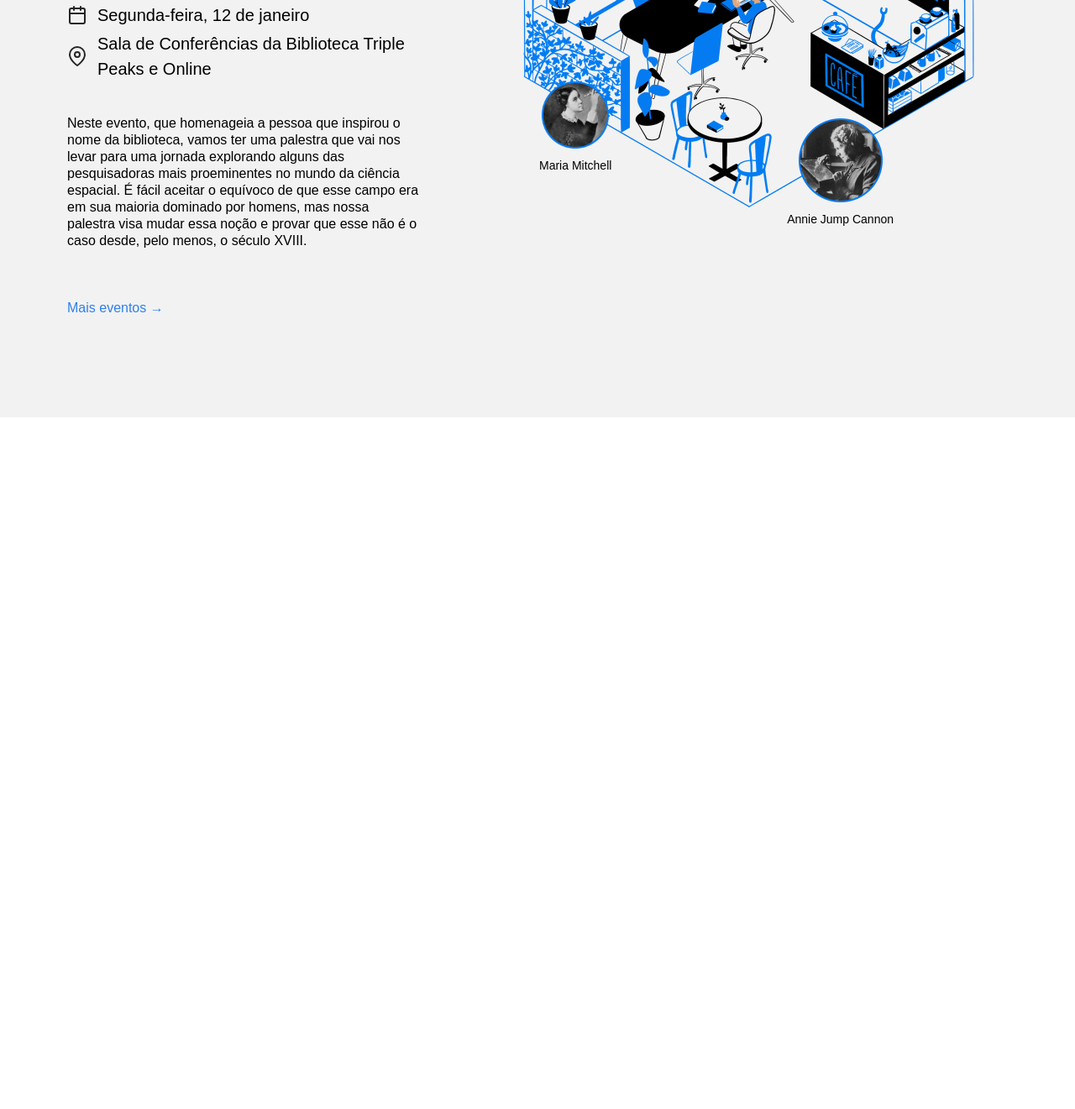
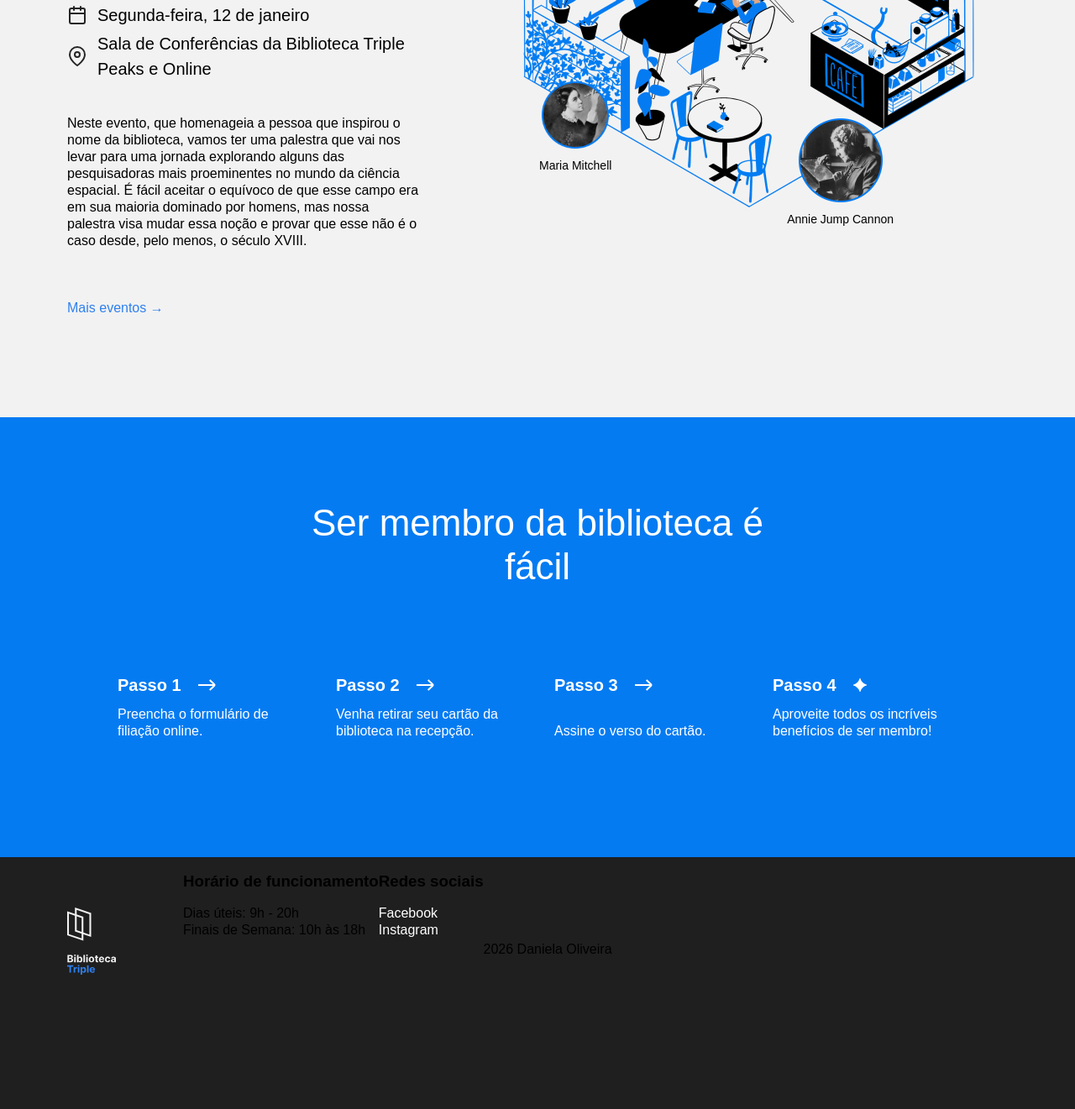
Before and after one commit to DanielaOSAbreu/web_project_library_pt, a plain HTML site: page index.html in a window 1280 px wide. Shown: the part 2493-3814 px from the top of the page at 84% size. Before the commit the page ends 2990 px from the top, so only its background shows below. Drawn offline with Linux system fonts and the light colour scheme.

Commit message:
etapa3falta estilizar

```diff
--- a/index.html
+++ b/index.html
@@ -189,14 +189,90 @@
       </p>
       <img class="person__image person__image_size_m" src="images/person_tarter.png" alt="Foto de Tarter"/>
     </div>
+</div>
+</section>
+<section class="membership">
+  <h2 class="membership__title">Ser membro da biblioteca é fácil</h2>
+  <ul class="membership__steps">
+    <li class="step">
+      <h3 class="step__title">
+        Passo 1
+        <img
+          src="./images/icon_step_forward.svg"
+          alt="icon forward"
+          class="step__icon"
+        />
+      </h3>
+      <p class="step__description">
+        Preencha o formulário de filiação online.
+      </p>
+    </li>
+    <li class="step">
+      <h3 class="step__title">
+        Passo 2
+        <img
+          src="./images/icon_step_forward.svg"
+          alt="icon forward"
+          class="step__icon"
+        />
+      </h3>
+      <p class="step__description">
+        Venha retirar seu cartão da biblioteca na recepção.
+      </p>
+    </li>
+    <li class="step">
+      <h3 class="step__title">
+        Passo 3
+        <img
+          src="./images/icon_step_forward.svg"
+          alt="icon forward"
+          class="step__icon"
+        />
+      </h3>
+      <p class="step__description">Assine o verso do cartão.</p>
+    </li>
+    <li class="step">
+      <h3 class="step__title">
+        Passo 4
+        <img
+          src="./images/icon_step_finish.svg"
+          alt="icon finish"
+          class="step__icon"
+        />
+      </h3>
+      <p class="step__description">
+        Aproveite todos os incríveis benefícios de ser membro!
+      </p>
+    </li>
+  </ul>
+</section>
+<footer class="footer">
+  <div class="footer__columns">
+    <img class="footer__logo" src="images/logo_white.svg" alt="logo"/>
+  </div>
+  <div class="footer__columns_content_hours">
+    <h3 class="footer__column-heading">Horário de funcionamento</h2>
+    <ul class="footer__list">
+      <li class="footer__list-item">
+        Dias úteis: 9h - 20h
+      </li>
+      <li class="footer__list-item">Finais de Semana: 10h às 18h</li>
+    </ul>
+  </div>
+  <div class="footer__columns_content_social">
+    <h3 class="footer__columns_heading">Redes sociais</h2>
+    <ul class="footer__list">
+      <li class="footer__list-item">
+        <a class="footer__column-link">Facebook</a>
+      </li>
+      <li class="footer__list-item">
+        <a class="footer__column-link">Instagram</a>
+      </li>
+    </ul>
+  </div>
+  <p class="footer__copyright"> 2026 Daniela Oliveira</p>
 
-
-
-
-
-  </div>
-  <!-- Comece a criar a composição aqui -->
-</section>
+</footer>
     </main>
     </div>
   </body>
--- a/styles/style.css
+++ b/styles/style.css
@@ -95,12 +95,14 @@
   margin: 0;
   color: #838383;
 }
+
 .staff {
   background-image: url("../images/staff_picks_background.jpg");
   padding: 100px 0 140px;
   background-position: center;
   background-repeat: no-repeat;
   background-size: cover;
+
 }
 
 .staff__title {
@@ -274,20 +276,16 @@
 .person_name_cannon {
   bottom: 18px;
   right: 216px;
-
-  /* Use os valores corretos das propriedades top/right/bottom/left para posicionar o elemento */
 }
 
 .person_name_mitchell {
   bottom: 82px;
   left: 142px;
-  /* Use os valores corretos das propriedades top/right/bottom/left para posicionar o elemento */
 }
 
 .person_name_tarter {
   top: 79px;
   left: 159px;
-  /* Use os valores corretos das propriedades top/right/bottom/left para posicionar o elemento */
 }
 
 .person__image {
@@ -310,5 +308,113 @@
    text-align: center;
   font-size: 14px;
   margin: 0;
+}
+.membership {
+  padding: 100px 0 140px;
+  background-color: #057bf2;
+  color: #ffffff;
 
 }
+
+.membership__title {
+  max-width: 574px;
+  margin: 0 auto;
+  text-align: center;
+  font-size: 44px;
+  font-weight: 500;
+  line-height: 52px;
+}
+
+.membership__steps {
+  list-style-type: none;
+  padding: 0;
+  margin: 100px 0 0;
+  display: flex;
+  justify-content: center;
+  column-gap: 40px;
+  /* Adicione estilos */
+}
+
+.step {
+  display:flex;
+  flex-direction: column;
+  flex-basis: 220px;
+  justify-content: space-between;
+
+  align-items: flex-start;
+
+  /* Adicione estilos */
+}
+
+.step__title {
+  margin: 0;
+  font-size: 20px;
+  line-height: 30px;
+  font-weight: 700;
+  display: flex;
+  align-items: center;
+
+}
+
+.step__icon {
+  margin-left: 20px;
+}
+
+.step__description {
+  margin: 10px 0 0;
+}
+
+.footer {
+  box-sizing: border-box;
+  display: flex;
+  background-color: #1f1f1f;
+  font-size: 16px;
+  line-height: 20px;
+}
+
+.footer__columns {
+  margin: 60px 80px;
+  display: flex;
+  position: relative;
+  flex-direction: column;
+
+}
+
+.footer__column_content_hours {
+}
+
+.footer__column_content_social {
+}
+
+.footer__logo {
+  width: 58px;
+  height: 80px;
+  margin-bottom: 100px;
+}
+
+.footer__column-heading {
+}
+
+.footer__list {
+  /* O código abaixo remove os estilos do navegador padrão para listas */
+  list-style-type: none;
+  padding: 0;
+  margin: 0;
+}
+
+.footer__list-item {
+}
+
+.footer__column-link {
+  color: white;
+  text-decoration: none;
+}
+
+.footer__social-icon {
+}
+
+.footer__copyright {
+  margin-top: 100px;
+  align-self: flex-start;
+
+}
```
